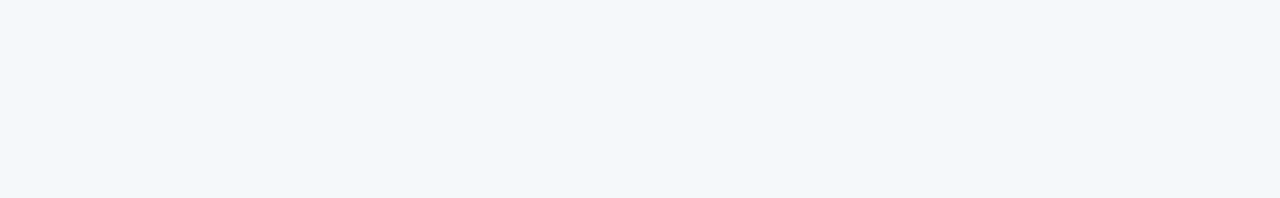
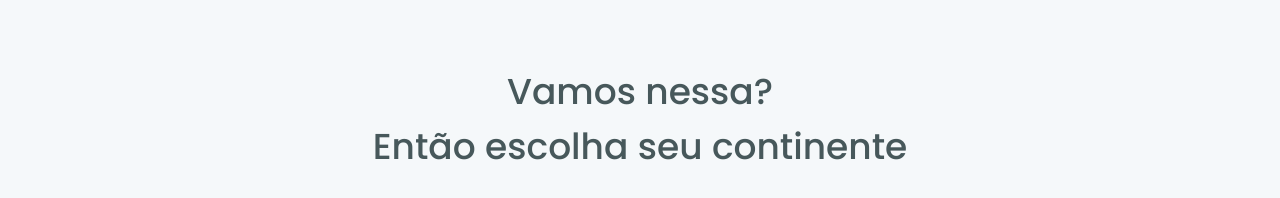
Before and after one commit to WD-GabrielKenji/IgniteReactJs-Worldtrip, a Next.js app: page / in a window 1280 px wide. Shown: the part 800-998 px from the top of the page. Before the commit the page ends 870 px from the top, so only its background shows below. Built offline with nearby package versions, Linux system fonts and the light colour scheme.

Commit message:
Feat: Definindo Conteudo do Componente Home.

```diff
--- a/src/pages/index.tsx
+++ b/src/pages/index.tsx
@@ -1,4 +1,4 @@
-import { Flex } from '@chakra-ui/react';
+import { Flex, Heading, Text } from '@chakra-ui/react';
 
 import Header from '../components/Header';
 import Banner from '../components/Banner';
@@ -12,6 +12,16 @@ export default function Home() {
       <Banner />
       <TravelTypes />
       <Separator />
+
+      <Heading
+        textAlign="center"
+        fontSize={["lg", "3xl", "4xl"]}
+        fontWeight="500"
+        mb={["5","14"]}
+      >
+        <Text mb="3">Vamos nessa?</Text>
+        <Text>Então escolha seu continente</Text>
+      </Heading>
     </Flex>
   );
 }
```
